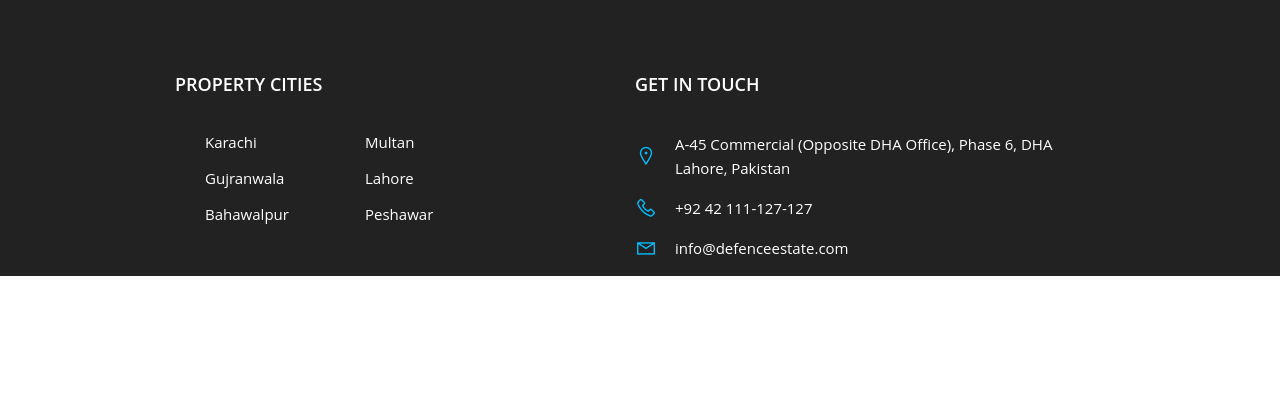
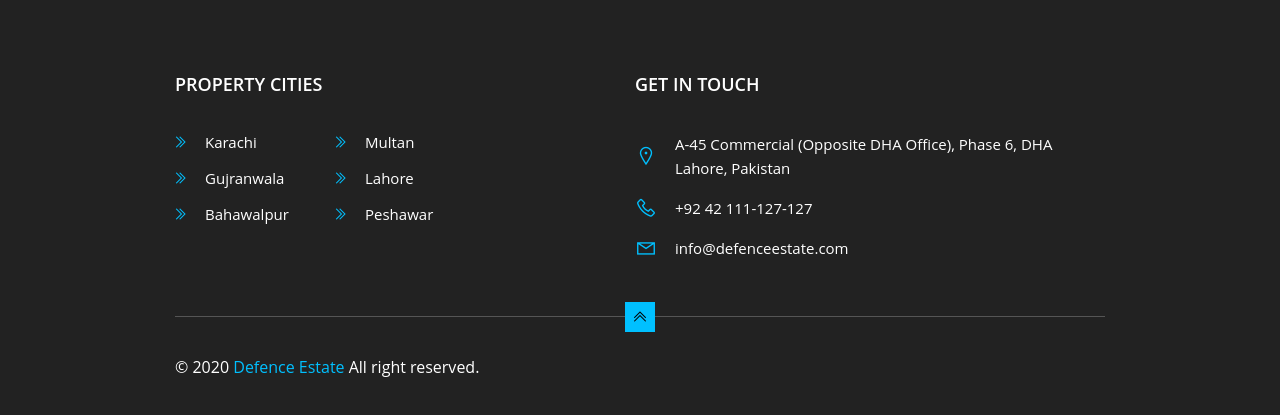
Before and after one commit to Malik-Saifullah/RealEstate, a plain HTML site: page index.html in a window 1280 px wide. Shown: the part 8242-8657 px from the top of the page. Before the commit the page ends 8518 px from the top, so only its background shows below. Drawn offline with Linux system fonts and the light colour scheme.

Commit message:
adding footer section

```diff
--- a/index.html
+++ b/index.html
@@ -3297,21 +3297,27 @@
                         <div class="cities__list__box">
                             <ul class="">
                                 <li class="">
+                                    <i class="las la-angle-double-right"></i>
                                     <a href="#" class="">Karachi</a>
                                 </li>
                                 <li class="">
+                                    <i class="las la-angle-double-right"></i>
                                     <a href="#" class="">Multan</a>
                                 </li>
                                 <li class="">
+                                    <i class="las la-angle-double-right"></i>
                                     <a href="#" class="">Gujranwala</a>
                                 </li>
                                 <li class="">
+                                    <i class="las la-angle-double-right"></i>
                                     <a href="#" class="">Lahore</a>
                                 </li>
                                 <li class="">
+                                    <i class="las la-angle-double-right"></i>
                                     <a href="#" class="">Bahawalpur</a>
                                 </li>
                                 <li class="">
+                                    <i class="las la-angle-double-right"></i>
                                     <a href="#" class="">Peshawar</a>
                                 </li>
                             </ul>
@@ -3335,7 +3341,14 @@
                         </ul>
                     </div>
                 </div>
-                <div class="footer-bottom"></div>
+                <div class="footer-bottom">
+                    <div class="back-to-top">
+                        <span class="la la-angle-double-up"></span>
+                    </div>
+                    <p class="copyright-text">© 2020
+                        <a href="http://defenceestate.com/">Defence Estate</a>
+                        All right reserved.</p>
+                </div>
             </div>
         </footer>
     </div>
--- a/scss/main.scss
+++ b/scss/main.scss
@@ -924,11 +924,29 @@ a {
         }
 
         .footer-middle {
+            position: relative;
+            padding-bottom: 40px;
+            border-bottom: 1px solid #555555;
             display: flex;
             justify-content: space-between;
 
+            &::after {
+                position: absolute;
+                content: "";
+
+            }
+
+            @media screen and (max-width: 600px) {
+                flex-wrap: wrap;
+            }
+
             .footer-middle__cities,
             .footer-middle__get__in__touch {
+                @media screen and (max-width: 600px) {
+                    margin-top: 15px;
+                    margin-bottom: 15px;
+                }
+
                 .footer-middle__title {
                     color: $colorWhite;
                     font-size: 18px;
@@ -942,6 +960,7 @@ a {
             .footer-middle__cities {
                 .cities__list__box {
                     max-width: 320px;
+                    min-width: 260px;
 
                     ul {
                         li {
@@ -970,16 +989,13 @@ a {
                                 }
                             }
 
-                            &::before {
+                            i {
                                 position: absolute;
                                 left: -3px;
                                 top: 0;
                                 font-size: 16px;
                                 line-height: 20px;
                                 color: #00c0ff;
-                                font-weight: 400;
-                                content: "\f10e";
-                                font-family: "LineAwesome";
                             }
                         }
                     }
@@ -987,6 +1003,7 @@ a {
             }
 
             .footer-middle__get__in__touch {
+                min-width: 275px;
                 max-width: 470px;
 
                 ul {
@@ -1027,5 +1044,44 @@ a {
                 }
             }
         }
+
+        .footer-bottom {
+            position: relative;
+            padding: 40px 0;
+
+            .back-to-top {
+                position: absolute;
+                top: -15px;
+                left: 0;
+                right: 0;
+                text-align: center;
+
+                span {
+                    cursor: pointer;
+                    padding: 7px;
+                    background: $colorActive;
+                    -webkit-transition: all 300ms ease;
+                    -ms-transition: all 300ms ease;
+                    -o-transition: all 300ms ease;
+                    -moz-transition: all 300ms ease;
+                    transition: all 300ms ease;
+
+                    &:hover {
+                        background: $colorWhite;
+                    }
+                }
+            }
+
+            .copyright-text {
+                color: $colorWhite;
+                font-size: 16px;
+                line-height: 20px;
+                font-weight: 400;
+
+                a {
+                    color: $colorActive;
+                }
+            }
+        }
     }
 }
```
Also changed, not shown: scss/main.css.
